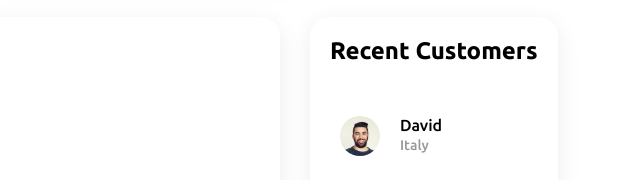
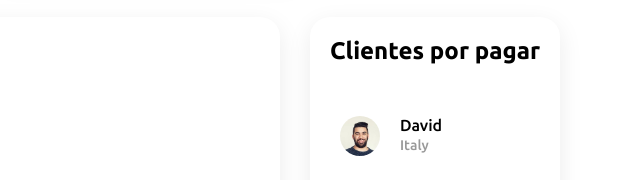
Before and after one commit to MIGUELNINOSILVA/Sistema-gestion-prestamos-monetarios, a plain HTML site: page frontend/Responsive Admin Dashboard/Responsive Admin Dashboard - final/index.html in a window 1280 px wide. Shown: the part 429-609 px from the top of the page, 640-1280 px from the left. Drawn offline with nearby package versions, Linux system fonts and the light colour scheme; no server answers.

Commit message:
feat: :lipstick: CAMBIO DE ESTRUCTURAS HTML DASHBOARD

```diff
--- a/frontend/Responsive Admin Dashboard/Responsive Admin Dashboard - final/index.html
+++ b/frontend/Responsive Admin Dashboard/Responsive Admin Dashboard - final/index.html
@@ -256,7 +256,7 @@
                 <!-- ================= New Customers ================ -->
                 <div class="recentCustomers">
                     <div class="cardHeader">
-                        <h2>Recent Customers</h2>
+                        <h2>Clientes por pagar</h2>
                     </div>
 
                     <table>
```
